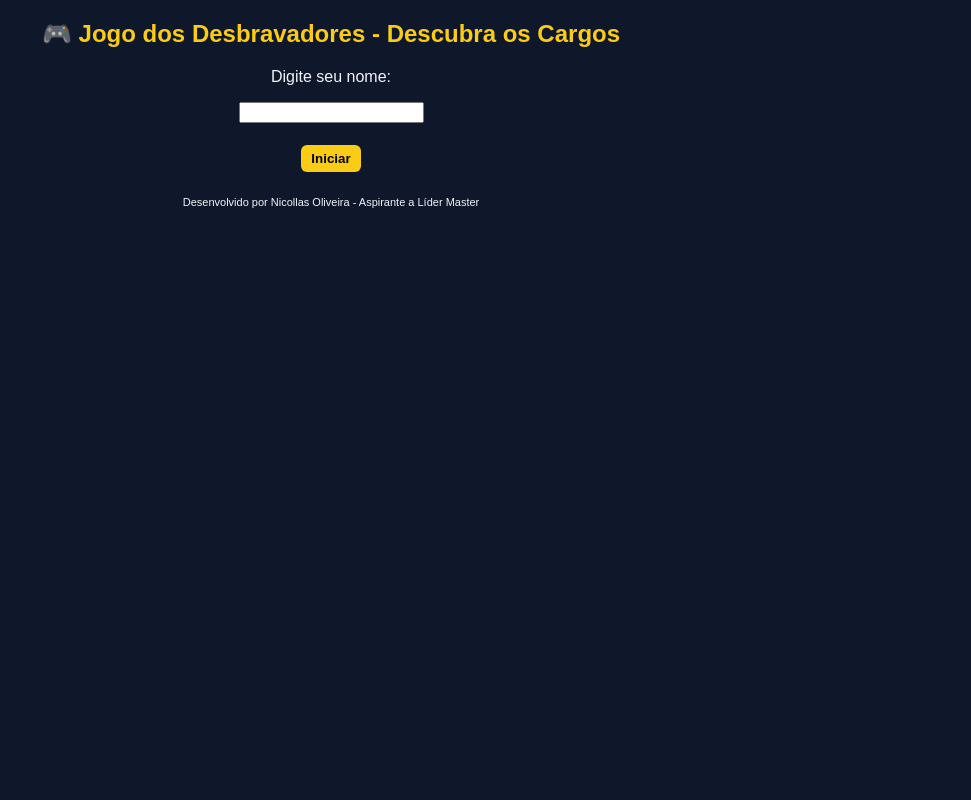
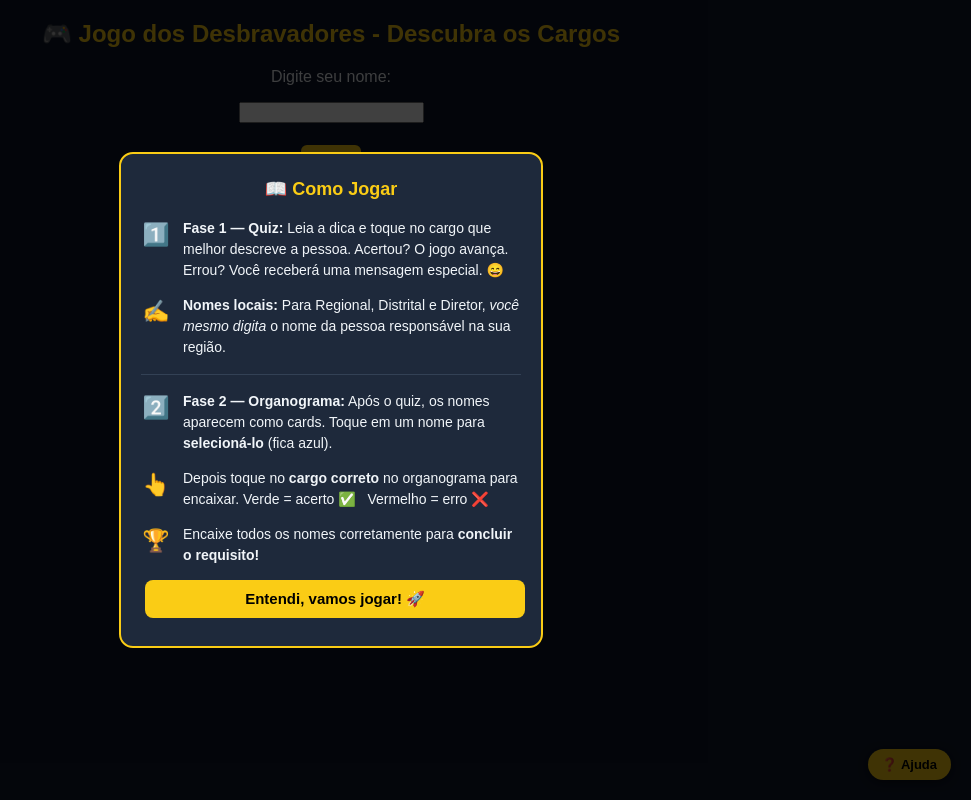
Before and after one commit to nicollasF/GameDesbravadores, a plain HTML site: page index.html in a window 1280 px wide. Shown: the whole page, without its empty margins (309-1280 px from the left). Drawn offline with Linux system fonts and the light colour scheme.

Commit message:
feat: inclusão do tutorial do jogo

```diff
--- a/index.html
+++ b/index.html
@@ -150,6 +150,71 @@ button {
   font-size: 11px;
 }
 
+/* ── TUTORIAL ─────────────────────────────────────── */
+#tutorial-overlay {
+  position: fixed;
+  inset: 0;
+  background: rgba(0,0,0,0.75);
+  display: flex;
+  align-items: center;
+  justify-content: center;
+  z-index: 999;
+  padding: 16px;
+}
+
+#tutorial-box {
+  background: #1e293b;
+  border: 2px solid #facc15;
+  border-radius: 14px;
+  padding: 24px 20px;
+  max-width: 380px;
+  width: 100%;
+  text-align: left;
+}
+
+#tutorial-box h3 {
+  color: #facc15;
+  text-align: center;
+  margin-top: 0;
+  font-size: 18px;
+}
+
+.tutorial-step {
+  display: flex;
+  align-items: flex-start;
+  gap: 12px;
+  margin: 14px 0;
+  font-size: 14px;
+  line-height: 1.5;
+}
+
+.tutorial-step .icone {
+  font-size: 22px;
+  flex-shrink: 0;
+  width: 30px;
+  text-align: center;
+}
+
+.tutorial-sep {
+  border: none;
+  border-top: 1px solid #334155;
+  margin: 16px 0;
+}
+
+#btn-entendi {
+  display: block;
+  width: 100%;
+  padding: 10px;
+  font-size: 15px;
+  border-radius: 8px;
+  background: #facc15;
+  border: none;
+  font-weight: bold;
+  cursor: pointer;
+  margin-top: 6px;
+}
+/* ─────────────────────────────────────────────────── */
+
 @media (max-width: 768px) {
   .container {
     flex-direction: column;
@@ -167,6 +232,42 @@ button {
 </head>
 
 <body>
+
+<!-- TUTORIAL MODAL -->
+<div id="tutorial-overlay">
+  <div id="tutorial-box">
+    <h3>📖 Como Jogar</h3>
+
+    <div class="tutorial-step">
+      <span class="icone">1️⃣</span>
+      <span><strong>Fase 1 — Quiz:</strong> Leia a dica e toque no cargo que melhor descreve a pessoa. Acertou? O jogo avança. Errou? Você receberá uma mensagem especial. 😄</span>
+    </div>
+
+    <div class="tutorial-step">
+      <span class="icone">✍️</span>
+      <span><strong>Nomes locais:</strong> Para Regional, Distrital e Diretor, <em>você mesmo digita</em> o nome da pessoa responsável na sua região.</span>
+    </div>
+
+    <hr class="tutorial-sep">
+
+    <div class="tutorial-step">
+      <span class="icone">2️⃣</span>
+      <span><strong>Fase 2 — Organograma:</strong> Após o quiz, os nomes aparecem como cards. Toque em um nome para <strong>selecioná-lo</strong> (fica azul).</span>
+    </div>
+
+    <div class="tutorial-step">
+      <span class="icone">👆</span>
+      <span>Depois toque no <strong>cargo correto</strong> no organograma para encaixar. Verde = acerto ✅ &nbsp; Vermelho = erro ❌</span>
+    </div>
+
+    <div class="tutorial-step">
+      <span class="icone">🏆</span>
+      <span>Encaixe todos os nomes corretamente para <strong>concluir o requisito!</strong></span>
+    </div>
+
+    <button id="btn-entendi" onclick="fecharTutorial()">Entendi, vamos jogar! 🚀</button>
+  </div>
+</div>
 
 <h2>🎮 Jogo dos Desbravadores - Descubra os Cargos</h2>
 
@@ -221,7 +322,20 @@ Desenvolvido por Nicollas Oliveira - Aspirante a Líder Master
 let jogador = "";
 let vidaInfinita = false;
 let mostrouMensagem = false;
-let nomeSelecionado = null; // guarda o card selecionado atualmente
+let nomeSelecionado = null;
+
+function fecharTutorial() {
+  document.getElementById("tutorial-overlay").style.display = "none";
+}
+
+// Botão de ajuda flutuante
+document.addEventListener("DOMContentLoaded", () => {
+  const btn = document.createElement("button");
+  btn.innerText = "❓ Ajuda";
+  btn.style.cssText = "position:fixed;bottom:16px;right:16px;z-index:998;background:#facc15;border:none;border-radius:20px;padding:8px 14px;font-weight:bold;cursor:pointer;font-size:13px;box-shadow:0 2px 8px #0008;";
+  btn.onclick = () => document.getElementById("tutorial-overlay").style.display = "flex";
+  document.body.appendChild(btn);
+});
 
 let nomesDigitados = {
   regional: "",
@@ -267,7 +381,7 @@ function iniciarJogo() {
 // PERGUNTAS
 let perguntas = [
   { texto:"Coordeno toda a igreja mundial.", resposta:"geral_presidente", nome:"Erton Kohler"},
-  { texto:"Coordeno desbravadores e aventureiros no mundo.", resposta:"geral_mda", nome:"Alfred Kwasi Asiem"},
+  { texto:"Coordeno jovens e desbravadores no mundo.", resposta:"geral_mda", nome:"Alfred Kwasi Asiem"},
   { texto:"Lidero a igreja na América do Sul.", resposta:"divisao_presidente", nome:"Stanley Arco"},
   { texto:"Cuido dos desbravadores em vários países da América do Sul.", resposta:"divisao_mda", nome:"Jefferson Silva"},
   { texto:"Minha sede fica em Engenheiro Coelho e cuido de varios departamentos.", resposta:"uniao_presidente", nome:"Mauricio Lima"},
@@ -419,7 +533,7 @@ function montarOrganograma() {
   org.innerHTML = `
     ${criarBox("Presidente Associação Geral","Erton Kohler")}
     ${linha()}
-    ${criarBox("MDA Associação Geral","Alfred Kwasi Asiem")}
+    ${criarBox("MDA Associação Geral","Busi Khu malo")}
     ${linha()}
     ${criarBox("Presidente Divisão Sul Americana","Stanley Arco")}
     ${linha()}
```
